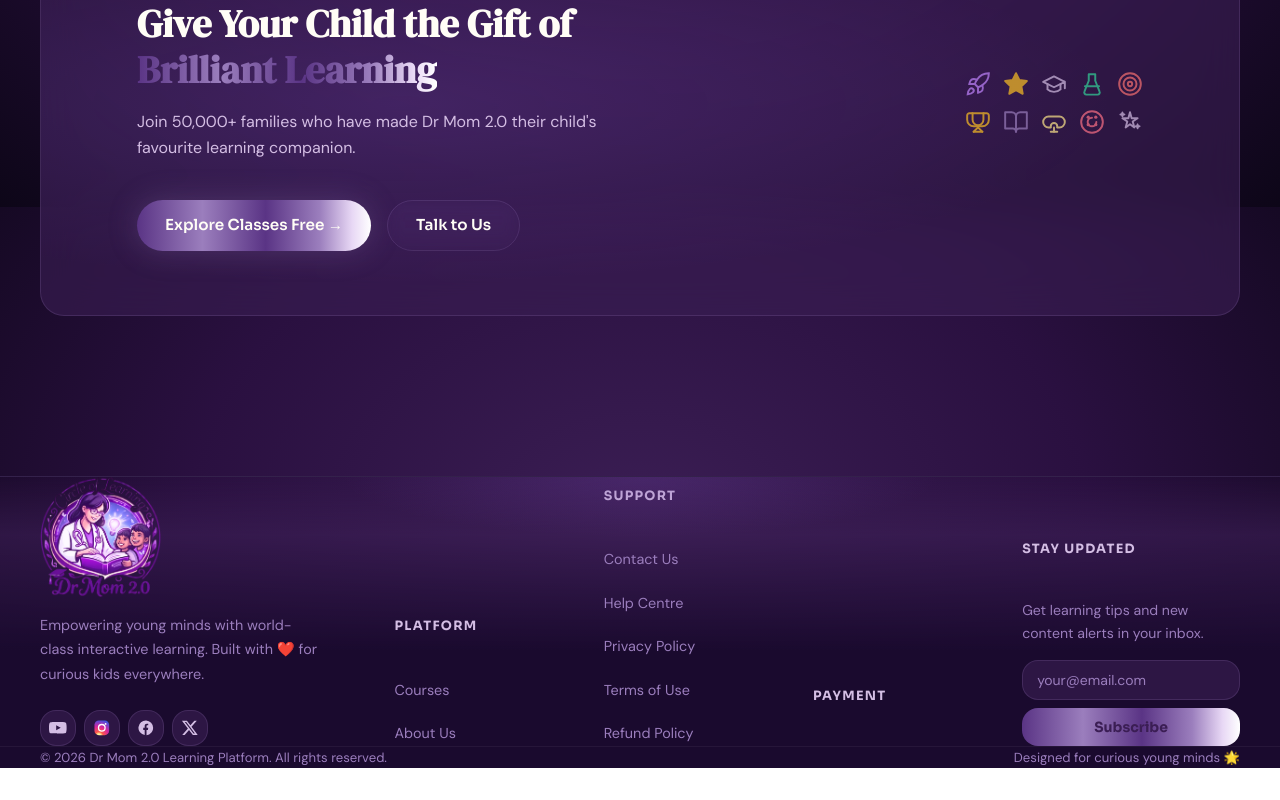
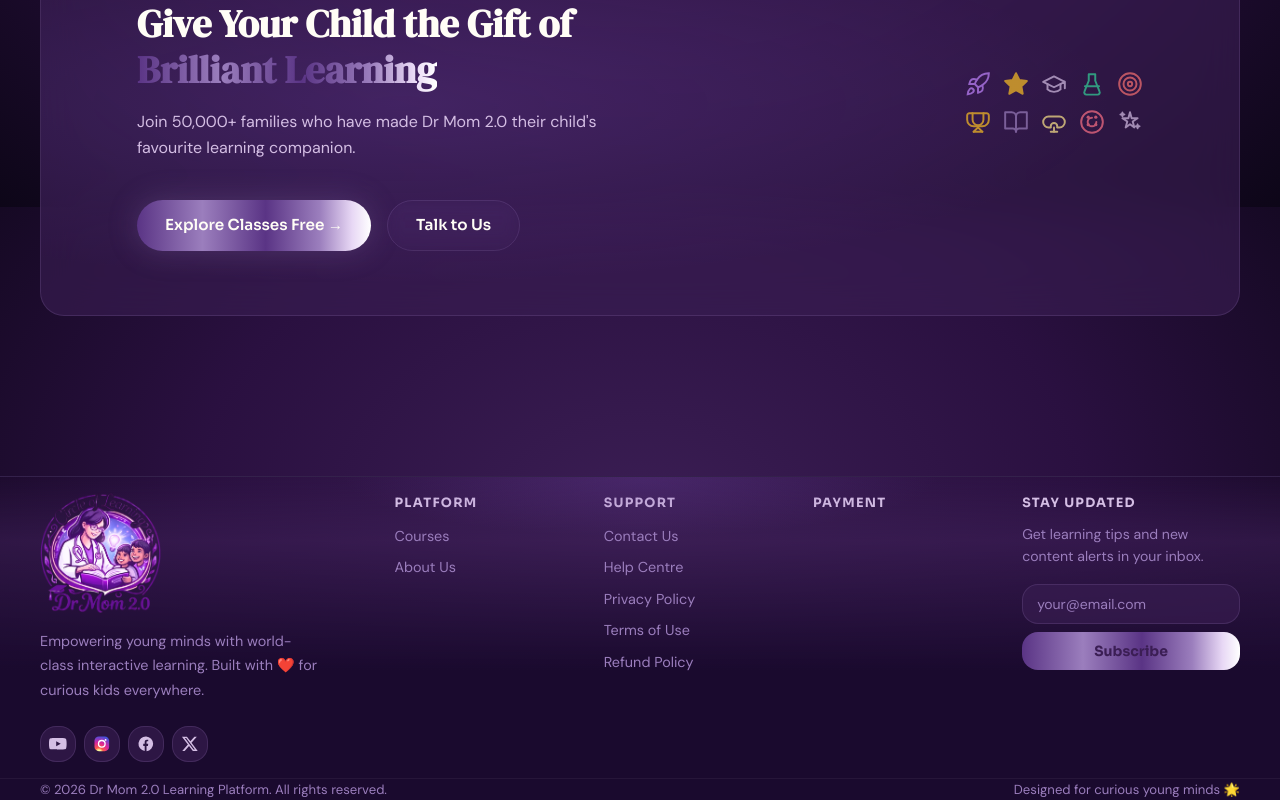
Before and after one commit to Techfrenz-Tech-Solutions/drmom-website, a React (Vite) app: page / in a window 1280 px wide. Shown: the part 3793-4593 px from the top of the page. Before the commit the page ends 4561 px from the top, so only its background shows below. Built offline with nearby package versions, Linux system fonts and the light colour scheme; no server answers.

Commit message:
style: refine footer layout and spacing for improved aesthetics

```diff
--- a/src/components/Footer/Footer.css
+++ b/src/components/Footer/Footer.css
@@ -18,13 +18,13 @@
   pointer-events: none;
 }
 
-.footer__inner {
+.footer .footer__inner {
   display: grid;
   grid-template-columns: 2fr 1fr 1fr 1fr 1.5fr;
   gap: var(--gap-xl);
-  align-items: end;
-  padding-top: 10rem;
-  padding-bottom: 6rem;
+  align-items: start;
+  padding-top: 1rem;
+  padding-bottom: 1rem;
 }
 
 /* ─── Brand ─── */
@@ -97,13 +97,13 @@
   letter-spacing: 0.1em;
   text-transform: uppercase;
   color: var(--text-secondary);
-  margin-bottom: var(--gap-lg);
+  margin-bottom: 0.6rem;
 }
 
 .footer__links {
   display: flex;
   flex-direction: column;
-  gap: 18px;
+  gap: 6px;
 }
 
 .footer__link {
@@ -123,11 +123,6 @@
 .footer__link:hover::before {
   content: "→";
   font-size: 0.75rem;
-}
-
-/* ─── Payment ─── */
-.footer__col--payment {
-  padding-top: 3.5rem;
 }
 
 /* ─── Newsletter ─── */
@@ -183,7 +178,7 @@
   align-items: center;
   justify-content: space-between;
   padding-bottom: 2.5rem;
-  padding-top: var(--gap-md);
+  padding-top: var(--gap-lg);
   margin-top: var(--gap-xl);
   border-top: 1px solid rgba(255,255,255,0.05);
 }
```
